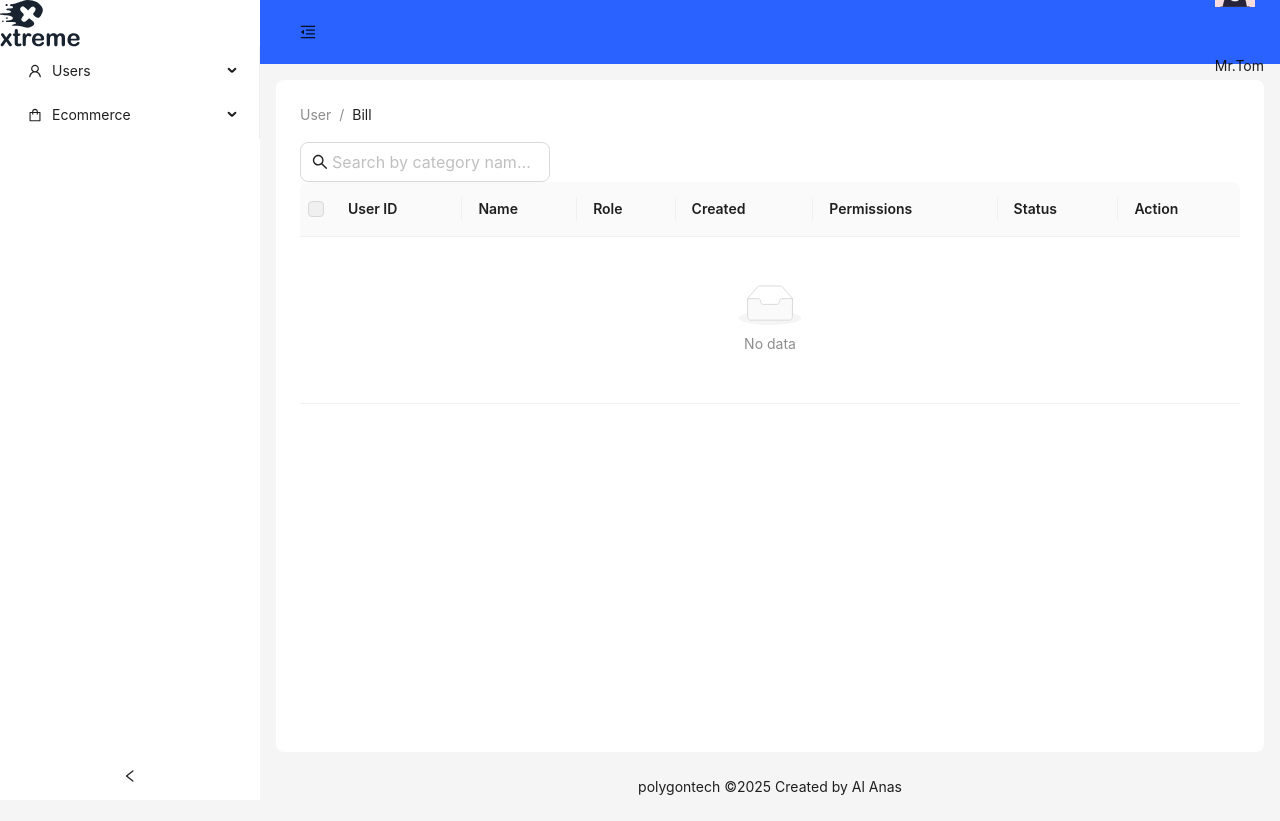
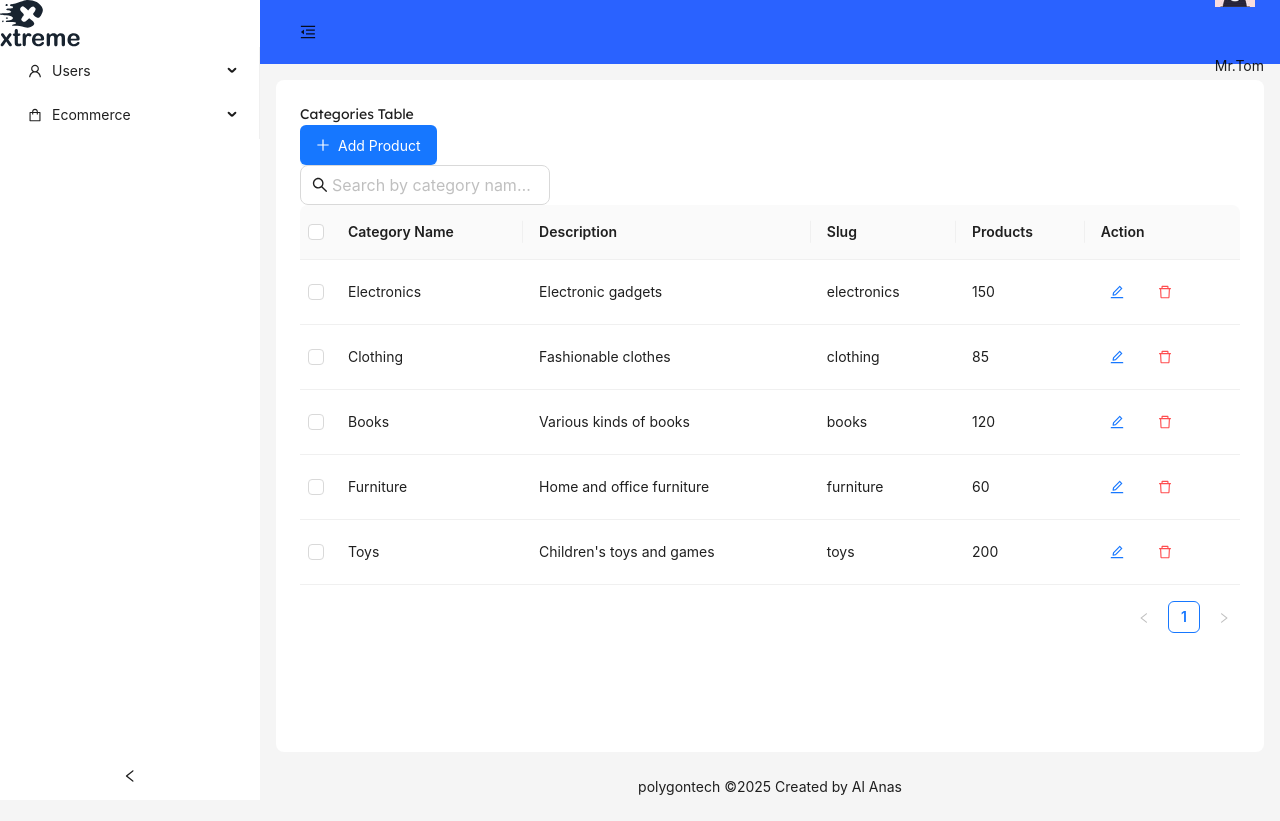
Before and after one commit to anaspolygon/admin, a Next.js app: page /categories in a window 1280 px wide. Built offline with nearby package versions, Linux system fonts and the light colour scheme; what @ant-design/nextjs-registry would draw is missing.

Commit message:
products table & categories table updated

```diff
--- /dev/null
+++ b/src/app/(dashboard)/categories/data.ts
@@ -0,0 +1,16 @@
+export interface Category {
+    key: React.Key;
+    name: string;
+    description: string;
+    slug: string;
+    products: number; // Number of products in the category
+  }
+
+
+  export const data: Category[] = [
+    { key: 1, name: "Electronics", description: "Electronic gadgets", slug: "electronics", products: 150 },
+    { key: 2, name: "Clothing", description: "Fashionable clothes", slug: "clothing", products: 85 },
+    { key: 3, name: "Books", description: "Various kinds of books", slug: "books", products: 120 },
+    { key: 4, name: "Furniture", description: "Home and office furniture", slug: "furniture", products: 60 },
+    { key: 5, name: "Toys", description: "Children's toys and games", slug: "toys", products: 200 },
+  ];
--- a/src/app/(dashboard)/categories/page.tsx
+++ b/src/app/(dashboard)/categories/page.tsx
@@ -1,71 +1,59 @@
 "use client";
 import React from "react";
 import { DeleteOutlined, EditOutlined, SearchOutlined } from "@ant-design/icons";
-import { Button, Input, Space, Tag } from "antd";
-import type { TableColumnsType, TableProps } from "antd";
-
+import { Button, Input, Space } from "antd";
+import type { TableColumnsType } from "antd";
 import TableComponent from "../components/TableComponent";
-
-
-interface DataType {
-  key: React.Key;
-  userId: string;
-  name: string;
-  role: string;
-  created: string;
-  permissions: string;
-  status: string;
-}
-
-
-
+import { Category, data } from "./data";
+import AddButton from "../components/AddButton";
 const page = () => {
 
-    const columns: TableColumnsType<DataType> = [
-      { title: "User ID", dataIndex: "userId", key: "userId" },
-      { title: "Name", dataIndex: "name", key: "name" },
-      { title: "Role", dataIndex: "role", key: "role" },
-      { title: "Created", dataIndex: "created", key: "created" },
-      { title: "Permissions", dataIndex: "permissions", key: "permissions" },
-      {
-        title: "Status",
-        dataIndex: "status",
-        key: "status",
-        render: (status: string) => {
-          let color;
-          if (status === "Active") {
-            color = "green";
-          } else if (status === "Pending") {
-            color = "orange";
-          } else if (status === "Deactive") {
-            color = "volcano";
-          }
-          return <Tag color={color}>{status}</Tag>;
-        },
-      },
+  const columns: TableColumnsType<Category> = [
+    { title: "Category Name", dataIndex: "name", key: "name" },
+    { title: "Description", dataIndex: "description", key: "description" },
+    { title: "Slug", dataIndex: "slug", key: "slug" },
+    { title: "Products", dataIndex: "products", key: "products" },
     {
       title: "Action",
       key: "action",
-        render: (_: any) => (
+      render: (_: any, record: Category) => (
         <Space size="middle">
           <Button
             type="link"
             icon={<EditOutlined />}
-              onClick={() =>{}}
+            onClick={() => handleEdit(record)}
           />
           <Button
             type="link"
             danger
             icon={<DeleteOutlined />}
-              onClick={() => {}}
+            onClick={() => handleDelete(record)}
           />
         </Space>
       ),
     },
   ];
 
+  const handleEdit = (record: Category) => {
+    console.log("Edit clicked for", record);
+    // Handle the edit logic here
+  };
+
+  const handleDelete = (record: Category) => {
+    console.log("Delete clicked for", record);
+    // Handle the delete logic here
+  };
+
+  const handleAddButton = () => {
+
+  }
+
   return (
     <>
+      <div className="flex  justify-between mb-8">
+        <h2 className="font-lexend-deca text-2xl font-bold">Categories Table</h2>
+        <AddButton name="Add Product" handleAddButton={handleAddButton} />
+      </div>
       <div className="flex items-center justify-between mb-4">
         <Input
           size="large"
@@ -74,7 +62,9 @@ const page = () => {
           prefix={<SearchOutlined />}
         />
       </div>
-            <TableComponent columns={columns}/>
+      <TableComponent columns={columns}
+        data={data} />
+
     </>
   );
 };
--- a/src/app/(dashboard)/components/DashboardLayout.tsx
+++ b/src/app/(dashboard)/components/DashboardLayout.tsx
@@ -253,10 +253,10 @@ const DashboardLayout: React.FC<Props> = ({ children }) => {
           }}
         >
           {/* Updated Breadcrumb with `items` prop */}
-          <Breadcrumb
+          {/* <Breadcrumb
             items={breadcrumbItems}
             style={{ marginBottom: "16px" }}
-          />
+          /> */}
 
           {children}
         </Content>
```
Also changed, not shown: src/app/(dashboard)/products/page.tsx (+9 -0 lines). Lines whose indentation alone changed are shown as unchanged.
